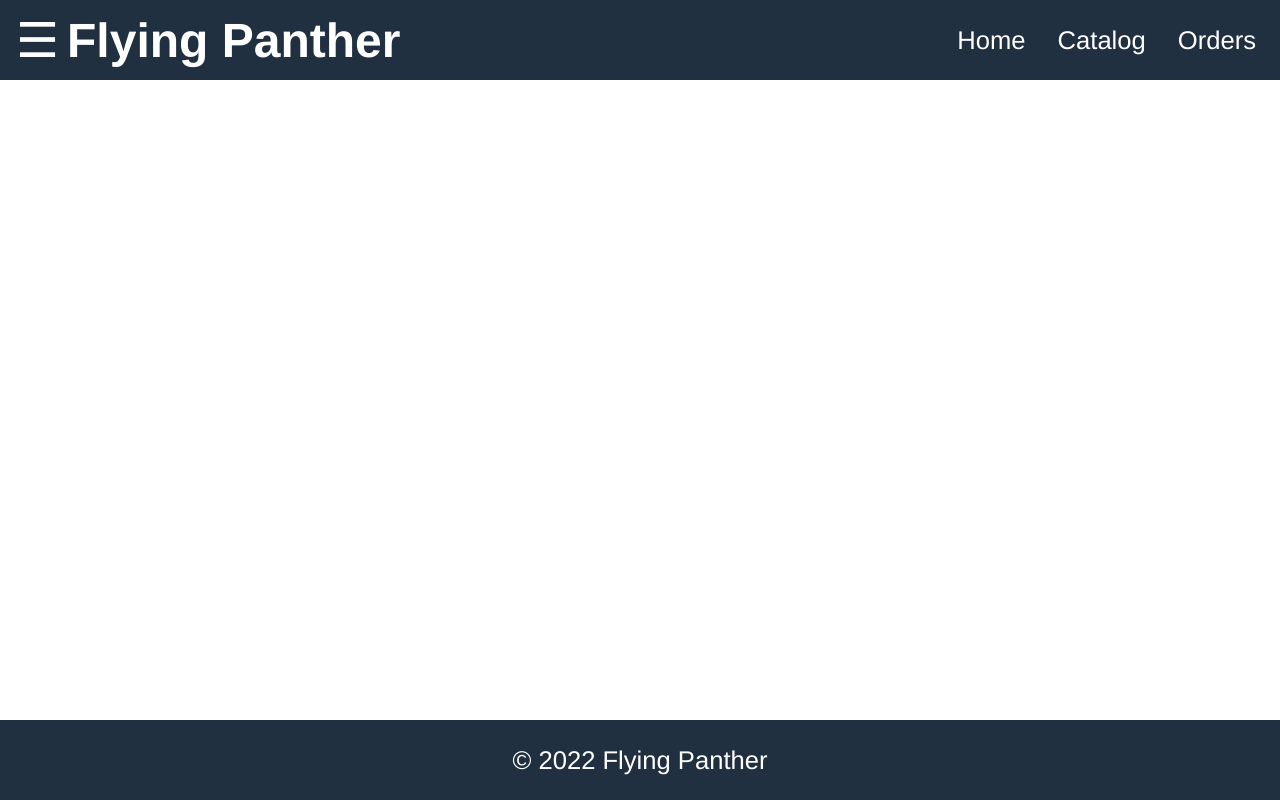
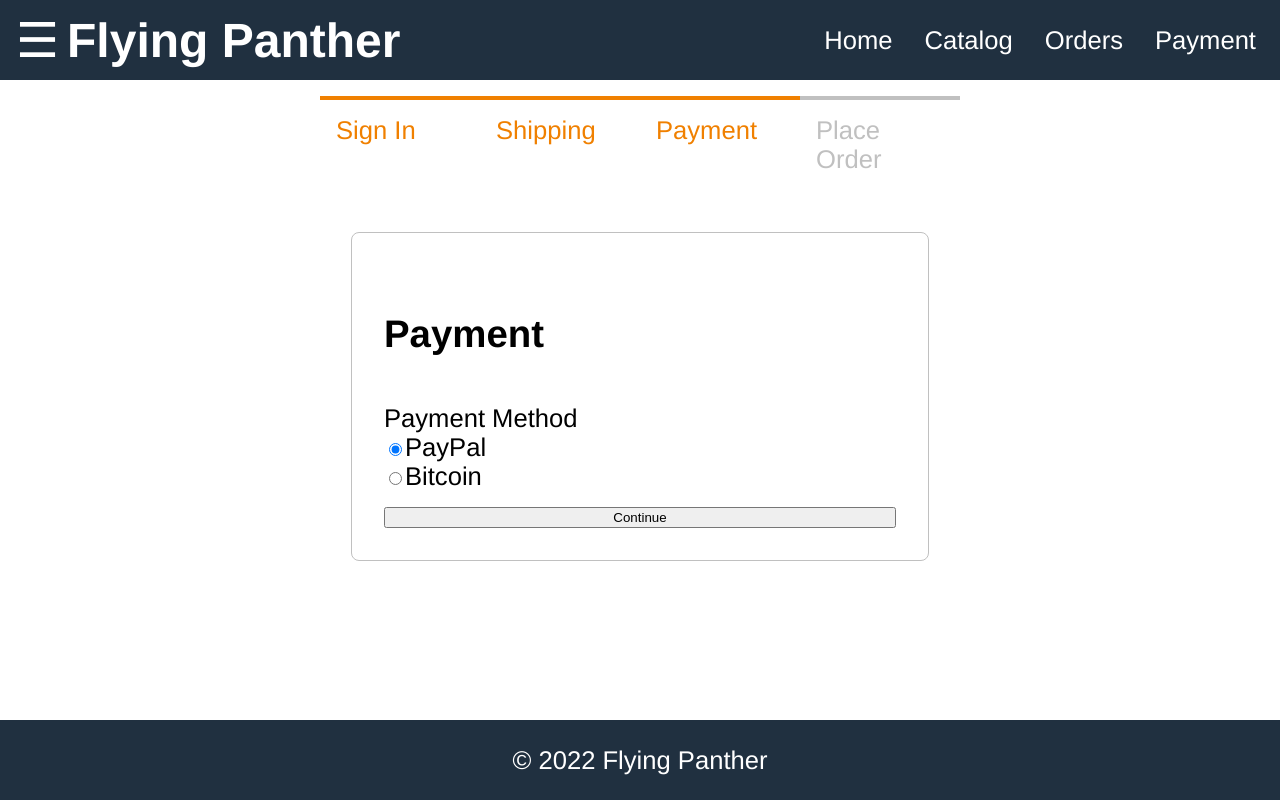
Before and after one commit to flying-panther/flying-panther-web, a React (Create React App) app in the folder frontend/: page /payment in a window 1280 px wide. Built offline with nearby package versions, Linux system fonts and the light colour scheme.

Commit message:
Implement Payment Feature

```diff
--- a/frontend/src/App.tsx
+++ b/frontend/src/App.tsx
@@ -10,6 +10,7 @@ import Home from "./Home/Home";
 import Products from "./Products/Products";
 import Orders from "./Orders/Orders";
 import OrderDetail from "./Orders/OrderDetail";
+import Payment from "./Payment/Payment";
 
 function App() {
   const openMenu = () => {
@@ -34,6 +35,7 @@ function App() {
             <Link to="/">Home</Link>
             <Link to="/catalog">Catalog</Link>
             <Link to="/orders">Orders</Link>
+            <Link to="/payment">Payment</Link>
           </div>
         </header>
 
@@ -57,7 +59,8 @@ function App() {
             <Route path="/" element={<Home />} />
             <Route path="/catalog" element={<Products />} />
             <Route path="/orders" element={<Orders />} />
-             <Route path="/orders/:id" element={<OrderDetail />} />
+            <Route path="/orders/:id" element={<OrderDetail />} />
+            <Route path="/payment" element={<Payment />} />
           </Routes>
         </main>
 
--- /dev/null
+++ b/frontend/src/Payment/CheckoutSteps.tsx
@@ -0,0 +1,33 @@
+
+type CheckoutStepsProps = {
+  step1?: boolean;
+  step2?: boolean;
+  step3?: boolean;
+  step4?: boolean;
+};
+
+function CheckoutSteps({
+  step1 = false,
+  step2 = false,
+  step3 = false,
+  step4 = false,
+}: CheckoutStepsProps) {
+  return (
+    <div className="checkout-steps">
+      <div className={step1 ? "active" : ""}>
+        Sign In
+      </div>
+      <div className={step2 ? "active" : ""}>
+        Shipping
+      </div>
+      <div className={step3 ? "active" : ""}>
+        Payment
+      </div>
+      <div className={step4 ? "active" : ""}>
+        Place Order
+      </div>
+    </div>
+  );
+}
+
+export default CheckoutSteps;
--- /dev/null
+++ b/frontend/src/Payment/Payment.tsx
@@ -0,0 +1,78 @@
+
+import { useState, type FormEvent } from "react";
+import CheckoutSteps from "./CheckoutSteps";
+
+function Payment() {
+  const [paymentMethod, setPaymentMethod] =
+    useState("paypal");
+
+  const submitHandler = (
+    event: FormEvent<HTMLFormElement>
+  ) => {
+    event.preventDefault();
+    alert("Payment processing...");
+  };
+
+  return (
+    <div>
+      <CheckoutSteps step1 step2 step3 />
+
+      <div className="form">
+        <form onSubmit={submitHandler}>
+          <ul className="form-container">
+            <li>
+              <h2>Payment</h2>
+            </li>
+
+            <li>
+              <label>Payment Method</label>
+
+              <div>
+                <input
+                  type="radio"
+                  id="paypal"
+                  name="paymentMethod"
+                  value="paypal"
+                  checked={paymentMethod === "paypal"}
+                  onChange={() =>
+                    setPaymentMethod("paypal")
+                  }
+                />
+                <label htmlFor="paypal">
+                  PayPal
+                </label>
+              </div>
+
+              <div>
+                <input
+                  type="radio"
+                  id="bitcoin"
+                  name="paymentMethod"
+                  value="bitcoin"
+                  checked={paymentMethod === "bitcoin"}
+                  onChange={() =>
+                    setPaymentMethod("bitcoin")
+                  }
+                />
+                <label htmlFor="bitcoin">
+                  Bitcoin
+                </label>
+              </div>
+            </li>
+
+            <li>
+              <button
+                type="submit"
+                className="button primary"
+              >
+                Continue
+              </button>
+            </li>
+          </ul>
+        </form>
+      </div>
+    </div>
+  );
+}
+
+export default Payment;
--- a/frontend/src/index.css
+++ b/frontend/src/index.css
@@ -176,3 +176,56 @@ th {
 tbody > tr:nth-child(odd) {
   background-color: #f0f0f0;
 }
+
+
+/* Payment Feature */
+
+.checkout-steps {
+  display: flex;
+  justify-content: space-between;
+  width: 100%;
+  max-width: 40rem;
+  margin: 1rem auto;
+}
+
+.checkout-steps > div {
+  border-top: 0.3rem #c0c0c0 solid;
+  color: #c0c0c0;
+  flex: 1;
+  padding: 1rem;
+}
+
+.checkout-steps > div.active {
+  border-top: 0.3rem #f08000 solid;
+  color: #f08000;
+}
+
+.form {
+  display: flex;
+  justify-content: center;
+  align-items: center;
+  height: 100%;
+}
+
+.form-container {
+  display: flex;
+  flex-direction: column;
+  width: 32rem;
+  max-width: 100%;
+  padding: 2rem;
+  border: 0.1rem #c0c0c0 solid;
+  border-radius: 0.5rem;
+  list-style-type: none;
+}
+
+.form-container li {
+  display: flex;
+  flex-direction: column;
+  margin-top: 1rem;
+}
+
+.form-container input:not([type="radio"]) {
+  padding: 1rem;
+  border: 0.1rem #c0c0c0 solid;
+  border-radius: 0.5rem;
+}
```
